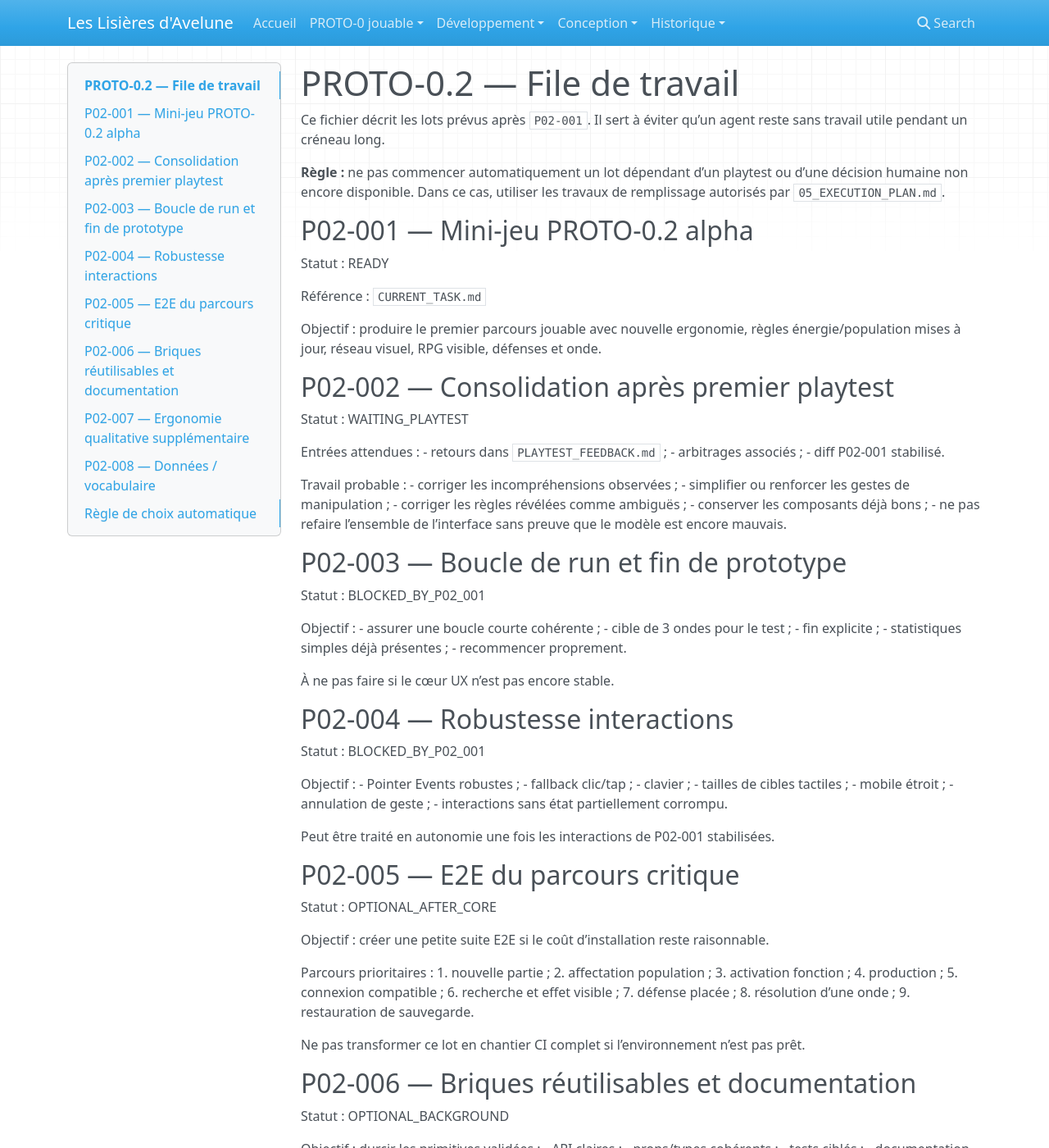
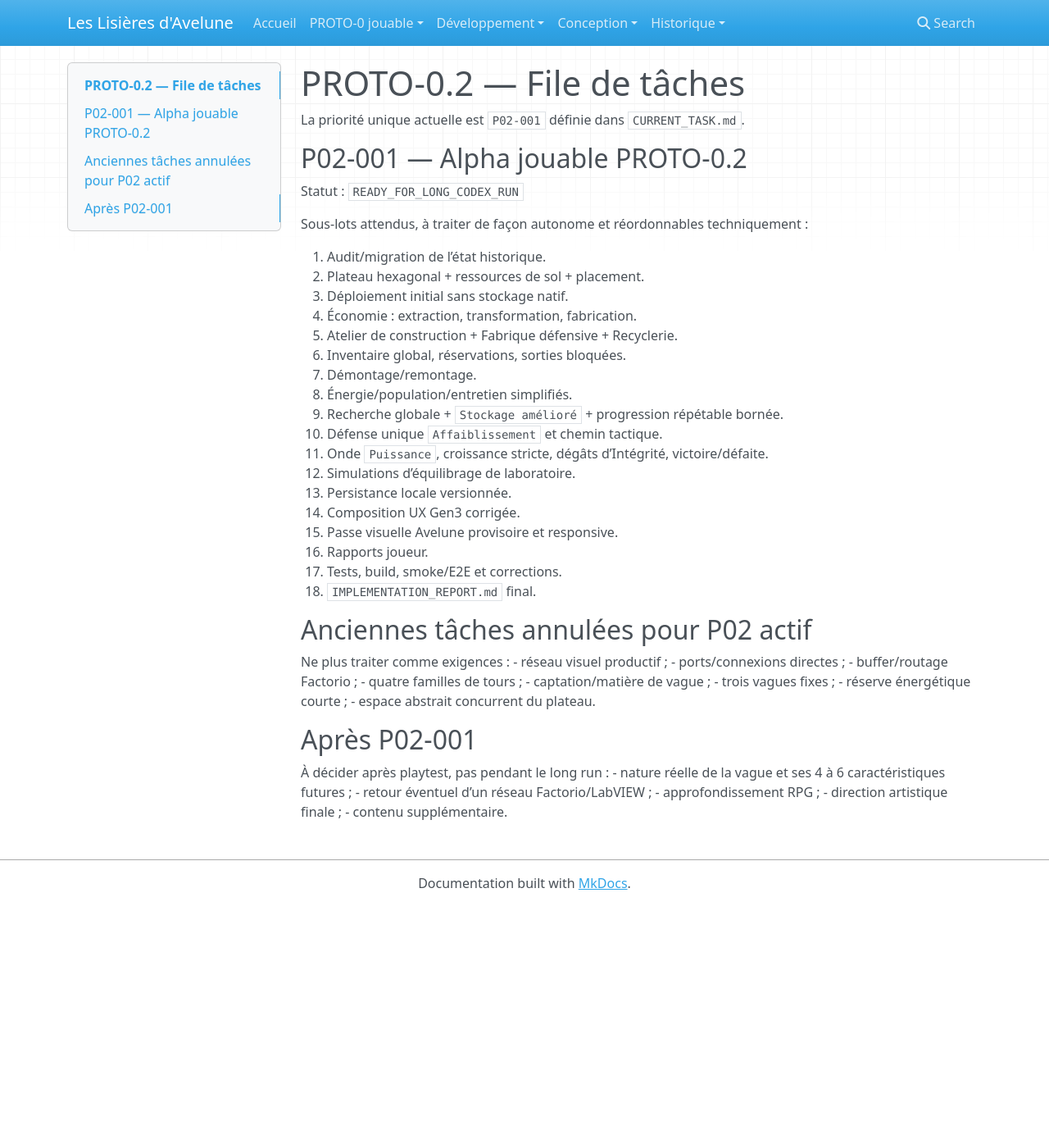
Before and after one commit to Abeliome-Officiel/les-lisieres-avelune, an MkDocs documentation site: the page built from docs/development/proto0.2/TASK_QUEUE.md, in a window 1280 px wide and 1400 px high. Shown: the whole window at 82% size. Built offline with MkDocs 1.6.1, drawn with Linux system fonts in a browser that asks for light colours; nearby versions of some CDN libraries; some of the changed text lies outside the part shown.

Commit message:
PROTO-0.2: réaligner la file de tâches Codex

```diff
--- a/docs/development/proto0.2/TASK_QUEUE.md
+++ b/docs/development/proto0.2/TASK_QUEUE.md
@@ -1,117 +1,49 @@
-# PROTO-0.2 — File de travail
+# PROTO-0.2 — File de tâches
 
-Ce fichier décrit les lots prévus après `P02-001`. Il sert à éviter qu’un agent reste sans travail utile pendant un créneau long.
+La priorité unique actuelle est `P02-001` définie dans `CURRENT_TASK.md`.
 
-**Règle :** ne pas commencer automatiquement un lot dépendant d’un playtest ou d’une décision humaine non encore disponible. Dans ce cas, utiliser les travaux de remplissage autorisés par `05_EXECUTION_PLAN.md`.
+## P02-001 — Alpha jouable PROTO-0.2
 
-## P02-001 — Mini-jeu PROTO-0.2 alpha
+Statut : `READY_FOR_LONG_CODEX_RUN`
 
-Statut : READY
+Sous-lots attendus, à traiter de façon autonome et réordonnables techniquement :
 
-Référence : `CURRENT_TASK.md`
+1. Audit/migration de l’état historique.
+2. Plateau hexagonal + ressources de sol + placement.
+3. Déploiement initial sans stockage natif.
+4. Économie : extraction, transformation, fabrication.
+5. Atelier de construction + Fabrique défensive + Recyclerie.
+6. Inventaire global, réservations, sorties bloquées.
+7. Démontage/remontage.
+8. Énergie/population/entretien simplifiés.
+9. Recherche globale + `Stockage amélioré` + progression répétable bornée.
+10. Défense unique `Affaiblissement` et chemin tactique.
+11. Onde `Puissance`, croissance stricte, dégâts d’Intégrité, victoire/défaite.
+12. Simulations d’équilibrage de laboratoire.
+13. Persistance locale versionnée.
+14. Composition UX Gen3 corrigée.
+15. Passe visuelle Avelune provisoire et responsive.
+16. Rapports joueur.
+17. Tests, build, smoke/E2E et corrections.
+18. `IMPLEMENTATION_REPORT.md` final.
 
-Objectif : produire le premier parcours jouable avec nouvelle ergonomie, règles énergie/population mises à jour, réseau visuel, RPG visible, défenses et onde.
+## Anciennes tâches annulées pour P02 actif
 
-## P02-002 — Consolidation après premier playtest
+Ne plus traiter comme exigences :
+- réseau visuel productif ;
+- ports/connexions directes ;
+- buffer/routage Factorio ;
+- quatre familles de tours ;
+- captation/matière de vague ;
+- trois vagues fixes ;
+- réserve énergétique courte ;
+- espace abstrait concurrent du plateau.
 
-Statut : WAITING_PLAYTEST
+## Après P02-001
 
-Entrées attendues :
-- retours dans `PLAYTEST_FEEDBACK.md` ;
-- arbitrages associés ;
-- diff P02-001 stabilisé.
-
-Travail probable :
-- corriger les incompréhensions observées ;
-- simplifier ou renforcer les gestes de manipulation ;
-- corriger les règles révélées comme ambiguës ;
-- conserver les composants déjà bons ;
-- ne pas refaire l’ensemble de l’interface sans preuve que le modèle est encore mauvais.
-
-## P02-003 — Boucle de run et fin de prototype
-
-Statut : BLOCKED_BY_P02_001
-
-Objectif :
-- assurer une boucle courte cohérente ;
-- cible de 3 ondes pour le test ;
-- fin explicite ;
-- statistiques simples déjà présentes ;
-- recommencer proprement.
-
-À ne pas faire si le cœur UX n’est pas encore stable.
-
-## P02-004 — Robustesse interactions
-
-Statut : BLOCKED_BY_P02_001
-
-Objectif :
-- Pointer Events robustes ;
-- fallback clic/tap ;
-- clavier ;
-- tailles de cibles tactiles ;
-- mobile étroit ;
-- annulation de geste ;
-- interactions sans état partiellement corrompu.
-
-Peut être traité en autonomie une fois les interactions de P02-001 stabilisées.
-
-## P02-005 — E2E du parcours critique
-
-Statut : OPTIONAL_AFTER_CORE
-
-Objectif : créer une petite suite E2E si le coût d’installation reste raisonnable.
-
-Parcours prioritaires :
-1. nouvelle partie ;
-2. affectation population ;
-3. activation fonction ;
-4. production ;
-5. connexion compatible ;
-6. recherche et effet visible ;
-7. défense placée ;
-8. résolution d’une onde ;
-9. restauration de sauvegarde.
-
-Ne pas transformer ce lot en chantier CI complet si l’environnement n’est pas prêt.
-
-## P02-006 — Briques réutilisables et documentation
-
-Statut : OPTIONAL_BACKGROUND
-
-Objectif : durcir les primitives validées :
-- API claires ;
-- props/types cohérents ;
-- tests ciblés ;
-- documentation courte ;
-- suppression de duplication née pendant le prototype.
-
-Ce lot est particulièrement adapté à une longue fenêtre autonome si le playtest a déjà confirmé les primitives concernées.
-
-## P02-007 — Ergonomie qualitative supplémentaire
-
-Statut : REQUIRES_SPEC
-
-Uniquement après discussion et spécification :
-- amélioration visuelle de la vue Corcite ;
-- hiérarchie typographique ;
-- densité ;
-- états interactifs ;
-- cohérence des formes ;
-- ambiance Avelune légère.
-
-Ce n’est pas une direction artistique finale.
-
-## P02-008 — Données / vocabulaire
-
-Statut : REQUIRES_SPEC
-
-Uniquement après validation humaine des données ou du vocabulaire à intégrer. Convient aux créneaux longs une fois la structure de données stabilisée.
-
-## Règle de choix automatique
-
-Si le lot courant est terminé plus tôt :
-
-- choisir d’abord un lot `OPTIONAL_BACKGROUND` compatible ;
-- sinon renforcer tests/accessibilité/documentation du travail déjà validé ;
-- ne jamais prendre un lot `WAITING_PLAYTEST` ou `REQUIRES_SPEC` sans son entrée humaine.
+À décider après playtest, pas pendant le long run :
+- nature réelle de la vague et ses 4 à 6 caractéristiques futures ;
+- retour éventuel d’un réseau Factorio/LabVIEW ;
+- approfondissement RPG ;
+- direction artistique finale ;
+- contenu supplémentaire.
```
